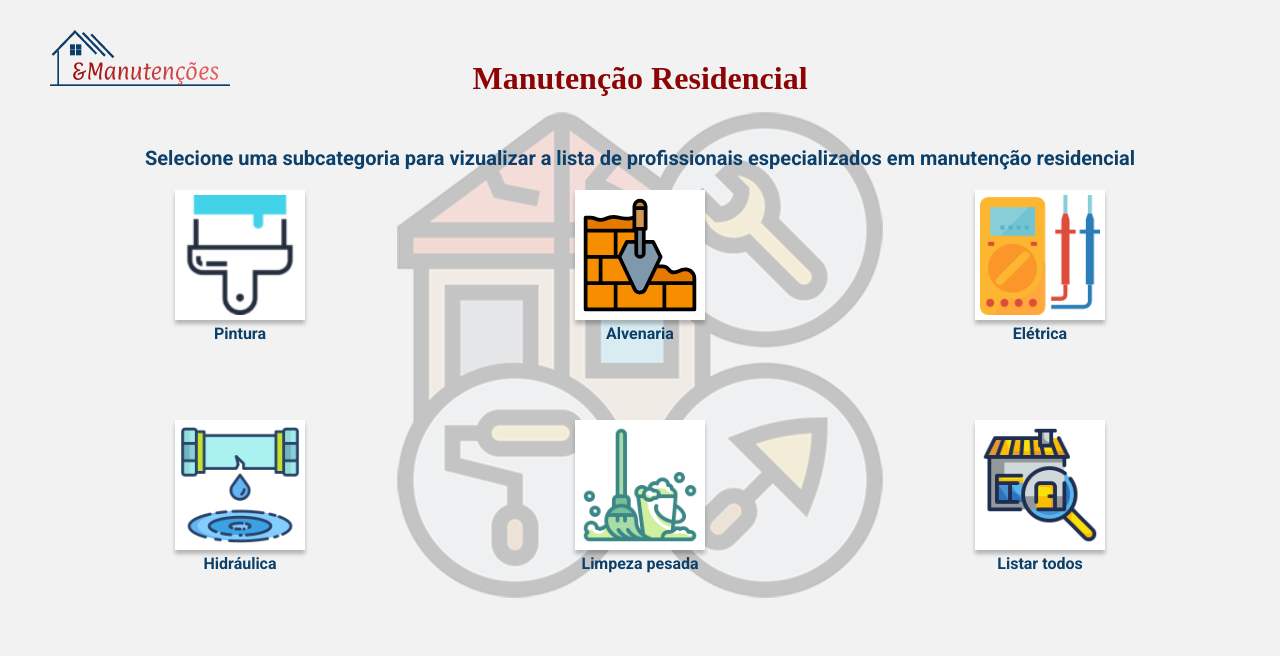
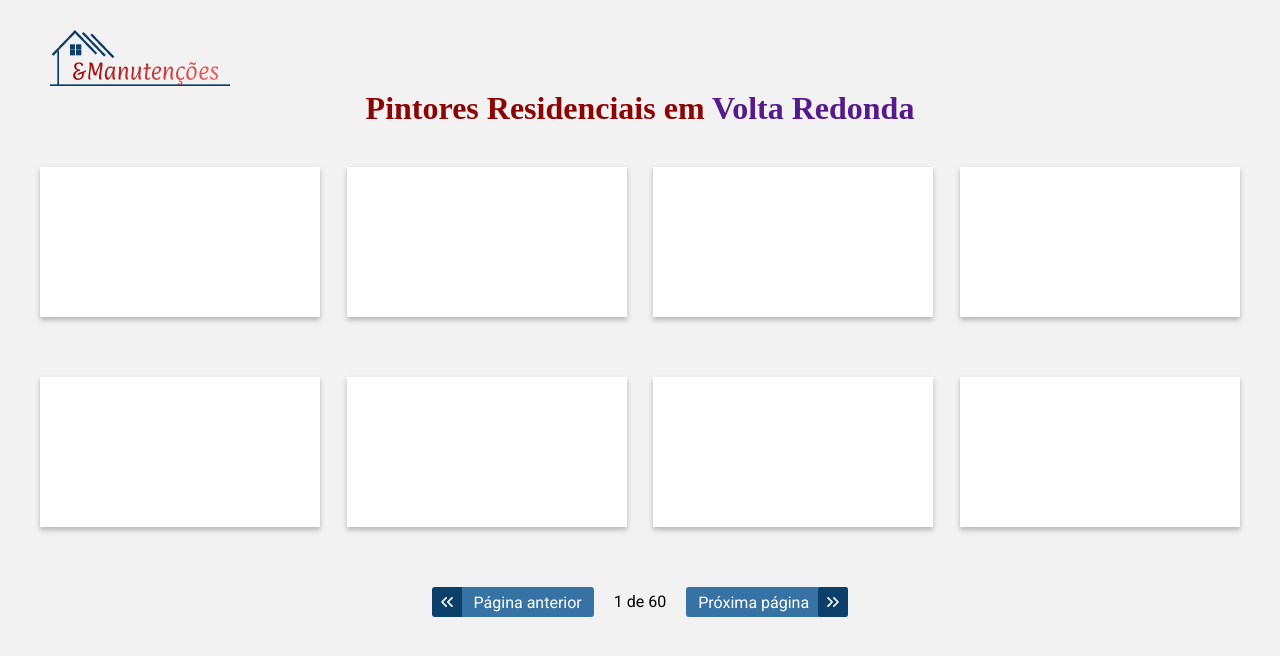
Before and after one commit to rizidorio/Profissionais, a React (Create React App) app: page /residencial/Pintores in a window 1280 px wide. Shown: the top 656 px of the page. Built offline with nearby package versions, Linux system fonts and the light colour scheme.

Commit message:
Pagina lista

```diff
--- a/src/pages/Home/styles.css
+++ b/src/pages/Home/styles.css
@@ -84,6 +84,7 @@
     font-size: 20px;
     line-height: 23px;
     font-weight: bold;
+    text-align: left;
 }
 
 .buttonCat {
--- a/src/pages/Listagem/index.tsx
+++ b/src/pages/Listagem/index.tsx
@@ -1,14 +1,69 @@
 import React from 'react';
+import { RouteComponentProps} from 'react-router-dom';
+
+import { FiChevronsLeft, FiChevronsRight} from 'react-icons/fi';
+
 import Cabecalho from '../../components/Cabecalho';
 
 import './styles.css';
 
-const Lista = () => {
+type props = {prof: string};
+
+const Lista = ({match}: RouteComponentProps<props>) => {
+
     return (
         <>
             <Cabecalho />
-            <main>
-                <h1>Pintores Residenciais em Volta Redonda</h1>
+            <main id="pagLista">
+                <h1>{match.params.prof} Residenciais em <a href="">Volta Redonda</a></h1>
+                <div id="conteudo">
+                    <div className="profissionais">
+
+                    </div>
+
+                    <div className="profissionais">
+
+                    </div>
+
+                    <div className="profissionais">
+
+                    </div>
+
+                    <div className="profissionais">
+
+                    </div>
+
+                    <div className="profissionais">
+
+                    </div>
+
+                    <div className="profissionais">
+
+                    </div>
+
+                    <div className="profissionais">
+
+                    </div>
+
+                    <div className="profissionais">
+
+                    </div>
+                </div>
+                <footer>
+                    <a href="" className="esquerda">
+                        <span >
+                            <FiChevronsLeft />
+                        </span>
+                        Página anterior
+                    </a>
+                    <p>1 de 60</p>
+                    <a href="" className="direita">
+                        Próxima página
+                        <span>
+                            <FiChevronsRight />
+                        </span>
+                    </a>
+                </footer>
             </main>
         </>
     );
--- a/src/pages/Listagem/styles.css
+++ b/src/pages/Listagem/styles.css
@@ -1,8 +1,86 @@
-main {
+#pagLista main {
+    max-height: 100vh;
     max-width: 1200px;
     min-width: 400px;
+    margin-top: -100px;
+    text-align: center;
+}
+
+#pagLista h1 {
+    margin-top: -70px;
+    text-align: center;
+}
+
+#pagLista #conteudo {
+    display: flex;
+    justify-content: space-between;
+    margin-top: 40px;
+    flex-wrap: wrap;
+}
+
+#pagLista .profissionais {
+    width: 280px;
+    height: 150px;
+    box-shadow: 0px 3px 5px rgba(0, 0, 0, 0.25);
+    border: 0px;
+    color: var(--cor-principal);
+    font-size: 16px;
+    font-weight: bold;
+    background-color: #FFF;
+    margin-bottom: 60px;
+}
+
+#pagLista footer {
     display: flex;
     flex: 1;
-    justify-content: space-around;
-    margin-top: -70px;
+    justify-content: center;
 }
+
+#pagLista footer p {
+    margin: 5px 20px;
+    color: black;
+}
+
+#pagLista footer a {
+    width: 100%;
+    max-width: 150px;
+    height: 30px;
+    background: var(--cor-botao);
+    color: #fff;
+    border-radius: 3px;
+    border: 0;
+    font-size: 16px;
+    display: flex;
+    align-items: center;
+    justify-content: space-between;
+    overflow: hidden;
+}
+
+#pagLista footer a span {
+    width: 30px;
+    height: 30px;
+    border-radius: 3px 0px 0px 3px;
+    background-color: var(--cor-principal);
+
+    display: flex;
+    align-items: center;
+    justify-content: center;
+}
+
+#pagLista footer span svg {
+    width: 20px;
+    height: 20px;
+}
+
+#pagLista footer a:hover {
+    background-color: var(--cor-principal);
+    transition: 0.8s;
+}
+
+.direita {
+    padding-left: 1%;
+}
+
+.esquerda {
+    padding-right: 1%;
+}
--- a/src/pages/Residencial/index.tsx
+++ b/src/pages/Residencial/index.tsx
@@ -23,7 +23,7 @@ const Residencial = () => {
 
             <div className="subBotoes">
                 <ButtonPesquisa
-                    url="/pintores"
+                    url="/residencial/Pintores"
                     text="Pintura"
                     classe="subCategorias"
                     img={pintura}
--- a/src/routes.tsx
+++ b/src/routes.tsx
@@ -11,8 +11,8 @@ const Routes = () => {
         <BrowserRouter>
             <Switch>
                 <Route component={Home} path="/" exact />
-                <Route component={Residencial} path="/residencial" />
-                <Route component={Lista} path="/lista" />
+                <Route component={Residencial} path="/residencial" exact />
+                <Route component={Lista} path="/residencial/:prof" />
             </Switch>
         </BrowserRouter>
     );
```
